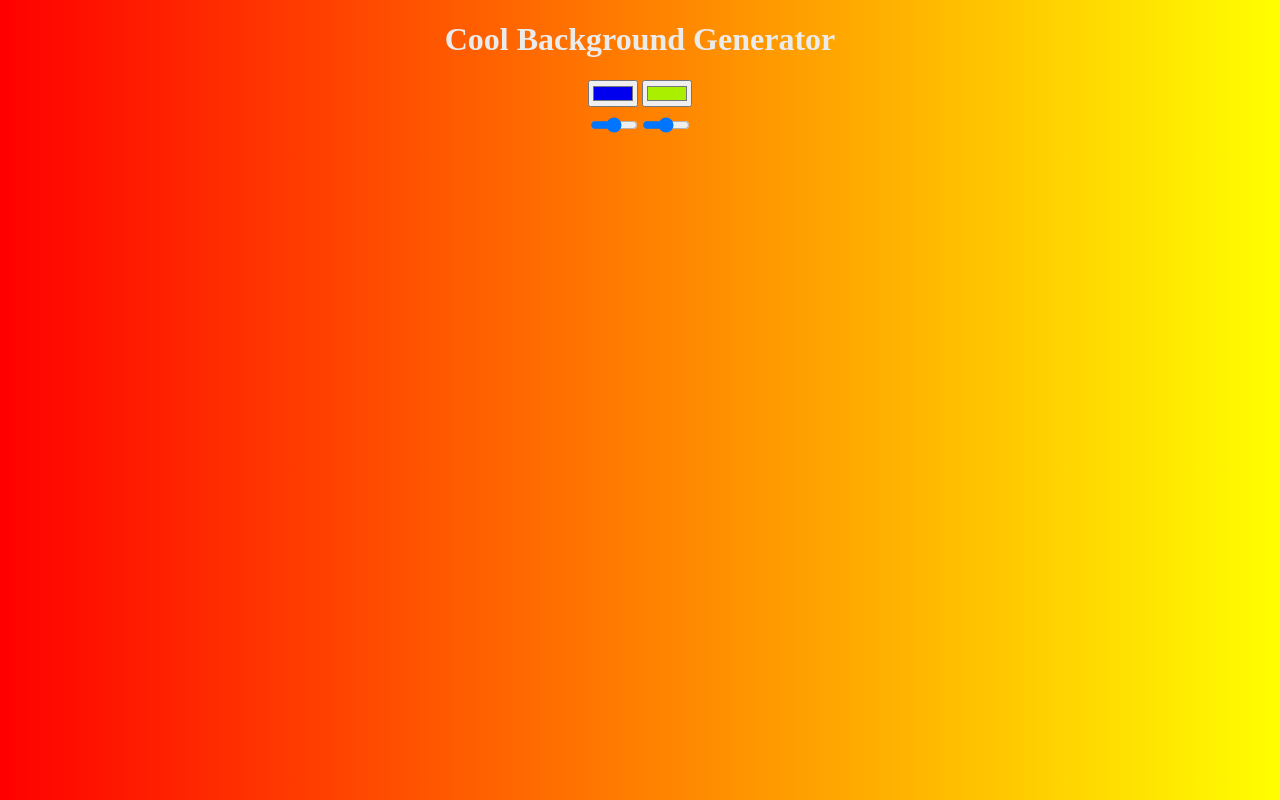
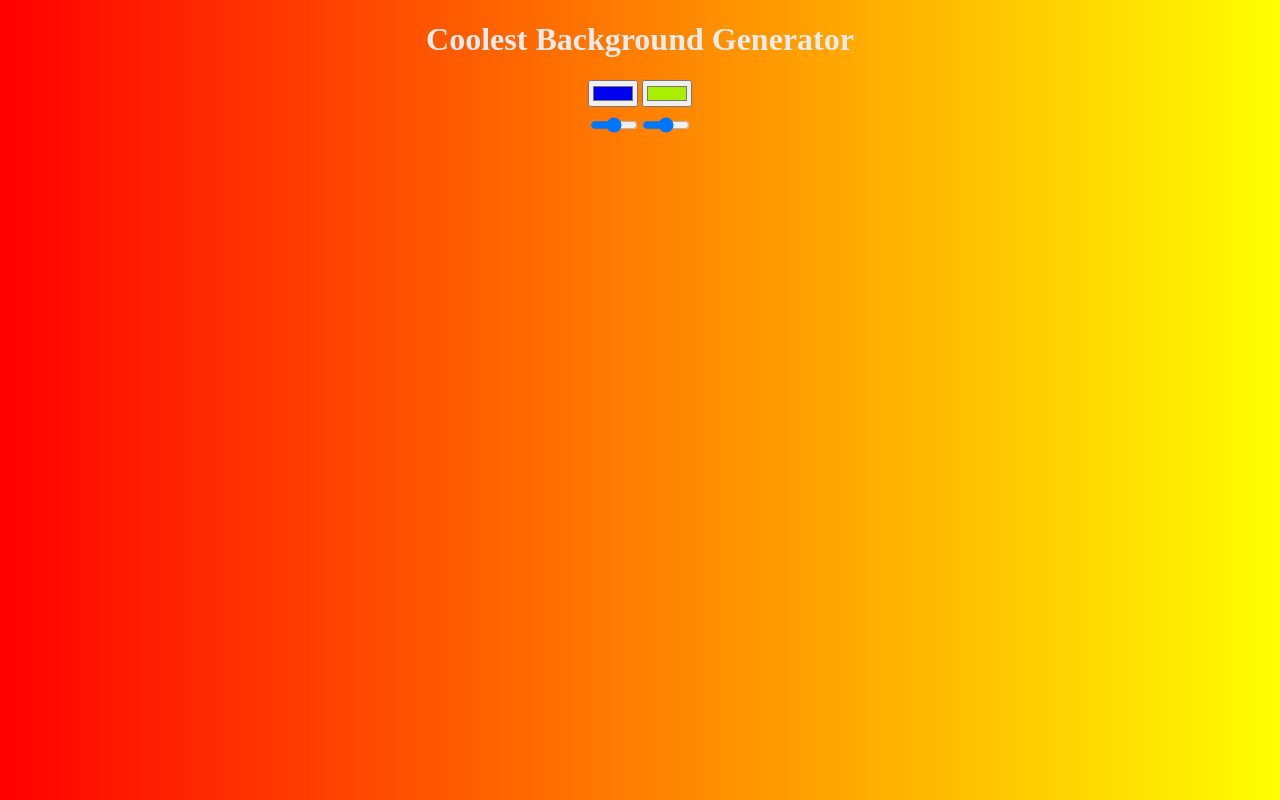
Before and after one commit to ajfreelancer/test, a plain HTML site: page index.html in a window 1280 px wide. Drawn offline with Linux system fonts and the light colour scheme; a web font is replaced by a local one.

Commit message:
Changed Title

```diff
--- a/index.html
+++ b/index.html
@@ -9,7 +9,7 @@
 </head>
 <body id="gradient">
 	<center>
-	<h1 class="bggenerator">Cool Background Generator</h1>
+	<h1 class="bggenerator">Coolest Background Generator</h1>
 	<input type="color" class="color1" value="#0000ee">
 	<input type="color" class="color2" value="#aaee00"><br>
 	<input type="range" class="slider1">
```
